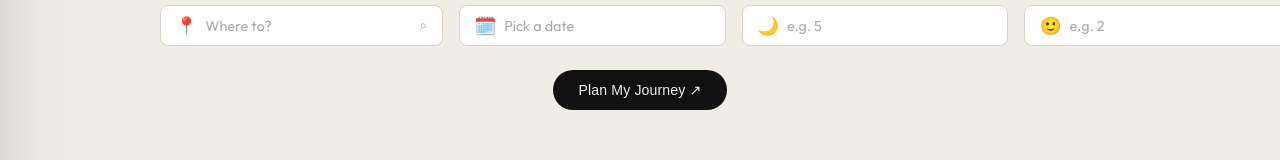
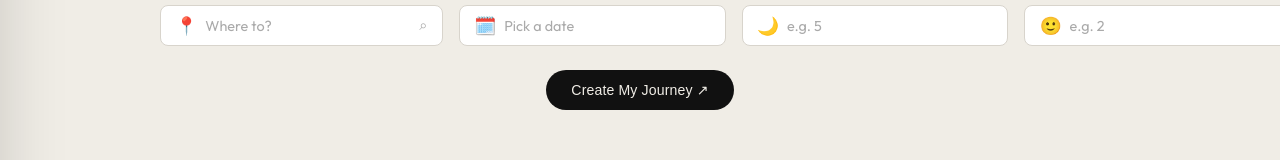
Before and after one commit to Create-My-Journey/CreateMyJourney, a React (Vite) app: page / in a window 1280 px wide. Shown: the part 407-567 px from the top of the page. Built offline with nearby package versions, Linux system fonts and the light colour scheme.

Commit message:
Modify the start button to fit app identity.

```diff
--- a/src/components/TravelForm.jsx
+++ b/src/components/TravelForm.jsx
@@ -244,7 +244,7 @@ export default function TravelForm({ onComplete }) {
 
       <div className="form-actions">
         <button className="btn btn-primary form-submit-btn" onClick={handleSubmit}>
-          Plan My Journey ↗
+          Create My Journey ↗
         </button>
       </div>
     </div>
--- a/src/pages/ChooseAccommodation.jsx
+++ b/src/pages/ChooseAccommodation.jsx
@@ -84,7 +84,7 @@ export default function ChooseAccommodation({ navigate, user, login, logout, tri
   const [menuOpen, setMenuOpen] = useState(false)
   const [selected, setSelected] = useState(null)
 
-  const trip = tripData || { location: 'Tokyo, Japan', nights: 7, people: 2 }
+  const trip = tripData || { location: 'Tokyo, Japan', nights: 2, people: 2 }
 
   const handleSelect = (id) => {
     setSelected(prev => prev === id ? null : id)
```
